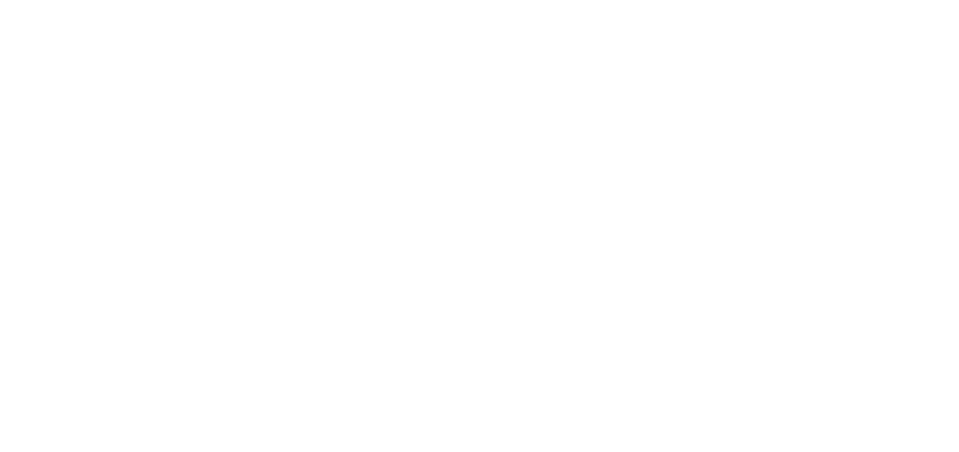
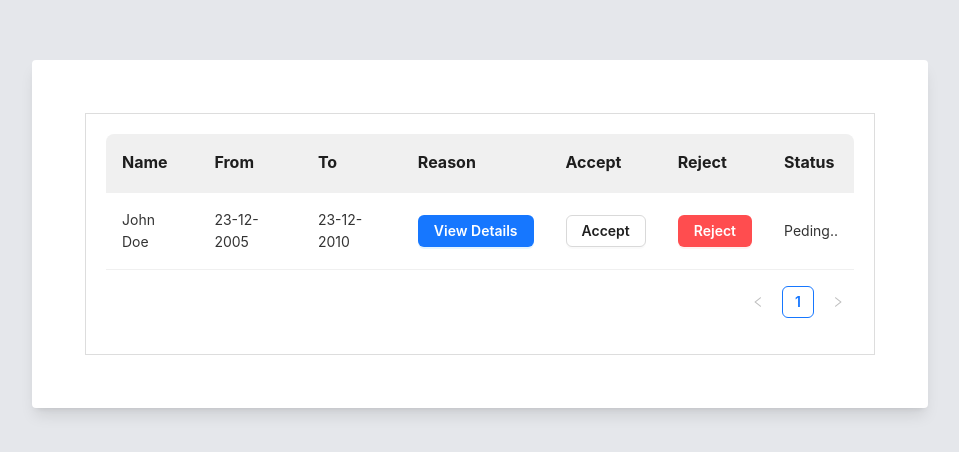
Before and after one commit to Kaviprasathk47/BAPS-last, a React (Vite) app: page /LeaveInfo in a window 1280 px wide. Before the commit this address had no page. Shown: the part 166-618 px from the top of the page, without its empty margins (160-1119 px from the left). Built offline with nearby package versions, Linux system fonts and the light colour scheme.

Commit message:
SideBar upgraded

```diff
--- a/index.html
+++ b/index.html
@@ -4,7 +4,7 @@
     <meta charset="UTF-8" />
     <link rel="icon" type="image/svg+xml" href="src/Images/logo.png" />
     <meta name="viewport" content="width=device-width, initial-scale=1.0" />
-    <title>Vite + React</title>
+    <title>BAPS</title>
   </head>
   <body>
     <div id="root"></div>
--- a/package.json
+++ b/package.json
@@ -10,14 +10,20 @@
     "preview": "vite preview"
   },
   "dependencies": {
+    "@fortawesome/free-solid-svg-icons": "^6.7.2",
+    "@fortawesome/react-fontawesome": "^0.2.2",
     "@natscale/react-calendar": "^0.0.0-beta.26",
     "antd": "^5.22.5",
     "apexcharts": "^4.3.0",
     "date-fns": "^4.1.0",
+    "fa-icons": "^0.2.0",
+    "lucide-react": "^0.469.0",
     "react": "^18.3.1",
     "react-apexcharts": "^1.7.0",
     "react-calendar": "^5.1.0",
     "react-dom": "^18.3.1",
+    "react-icons": "^5.4.0",
+    "react-pro-sidebar": "^1.1.0",
     "victory": "^37.3.5"
   },
   "devDependencies": {
--- a/src/App.jsx
+++ b/src/App.jsx
@@ -1,8 +1,10 @@
 import React from 'react'
 import MainPage from './components/MainPage.jsx';
 import Chart from './components/dashboard/Popup.jsx'
+import SideBar from './SideBar/Sidebar.jsx'
 import { Route, Routes } from 'react-router-dom';
 import LeaveFormPage from './components/LeaveFolder/LeaveForm.jsx';
+import LeaveInfo from './components/LeaveFolder/LeaveInfo.jsx';
 import AboutPage from './components/AboutPage.jsx';
 document.title = "BAPS";
 const App = () => {
@@ -10,19 +12,24 @@
     <div>
       <Routes>
 
-        {/* <Route
+        <Route
         path='/' element ={<MainPage/>}
-        /> */}
+        />
           <Route
         path='/Popup' element ={<Chart/>}
         />
            <Route
         path='/leave' element ={<LeaveFormPage/>}
         />
+        <Route
+        path='/SideBar' element ={<SideBar/>}
+        />
           <Route
         path='/about' element ={<AboutPage/>}
         />
-
+<Route
+        path='/LeaveInfo' element ={<LeaveInfo/>}
+        />
       </Routes>
 
 
--- /dev/null
+++ b/src/SideBar/Sidebar.jsx
@@ -0,0 +1,119 @@
+import React, { useState } from 'react';
+import { Home, GraduationCap, Calendar, LayoutDashboard, Activity, BookOpen, FileText, ChevronDown, ChevronUp, Menu } from 'lucide-react';
+
+const Sidebar = () => {
+  const [menuState, setMenuState] = useState({
+    menu1: false,
+    menu2: false,
+    menu3: false,
+  });
+  const [isOpen, setIsOpen] = useState(true);
+
+  const toggleMenu = (menu) => {
+    setMenuState((prevState) => ({
+      ...prevState,
+      [menu]: !prevState[menu],
+    }));
+  };
+
+  const menuItems = [
+    {
+      id: 'menu1',
+      title: 'Home',
+      icon: <Home className="w-5 h-5" />,
+      subItems: [
+        { title: 'Dashboard', icon: <LayoutDashboard className="w-4 h-4" /> },
+        { title: 'Status', icon: <Activity className="w-4 h-4" /> }
+      ]
+    },
+    {
+      id: 'menu2',
+      title: 'Academics',
+      icon: <GraduationCap className="w-5 h-5" />,
+      subItems: [
+        { title: 'Homework', icon: <BookOpen className="w-4 h-4" /> }
+      ]
+    },
+    {
+      id: 'menu3',
+      title: 'Leave',
+      icon: <Calendar className="w-5 h-5" />,
+      subItems: [
+        { title: 'Leave Application', icon: <FileText className="w-4 h-4" /> }
+      ]
+    }
+  ];
+
+  return (
+    <div className="relative">
+      {/* Persistent toggle button - always visible */}
+      <button
+        onClick={() => setIsOpen(!isOpen)}
+        className={`
+          fixed top-4 left-4 z-50
+          p-2 bg-white shadow-md rounded-lg
+          hover:bg-gray-100 transition-all duration-300
+          ${isOpen ? 'left-64' : 'left-4'}
+        `}
+        aria-label={isOpen ? 'Close sidebar' : 'Open sidebar'}
+      >
+        <Menu className="w-6 h-6 text-gray-700" />
+      </button>
+
+      {/* Sidebar */}
+      <div
+        className={`
+          fixed top-0 left-0 h-screen bg-white shadow-lg w-64
+          transition-transform duration-300 ease-in-out
+          ${isOpen ? 'translate-x-0' : '-translate-x-full'}
+        `}
+      >
+        <div className="flex items-center justify-between p-4 border-b">
+          <h1 className="text-xl font-semibold text-gray-800">School Portal</h1>
+        </div>
+
+        <nav className="p-4">
+          <ul className="space-y-2">
+            {menuItems.map((menu) => (
+              <li key={menu.id} className="rounded-lg overflow-hidden">
+                <button
+                  onClick={() => toggleMenu(menu.id)}
+                  className="w-full flex items-center justify-between p-3 hover:bg-gray-100 rounded-lg transition-colors group"
+                >
+                  <div className="flex items-center space-x-3">
+                    <span className="text-gray-600 group-hover:text-gray-900">
+                      {menu.icon}
+                    </span>
+                    <span className="font-medium text-gray-700 group-hover:text-gray-900">
+                      {menu.title}
+                    </span>
+                  </div>
+                  {menuState[menu.id] ? (
+                    <ChevronUp className="w-4 h-4 text-gray-500" />
+                  ) : (
+                    <ChevronDown className="w-4 h-4 text-gray-500" />
+                  )}
+                </button>
+
+                {menuState[menu.id] && (
+                  <ul className="mt-1 ml-4 space-y-1">
+                    {menu.subItems.map((subItem, index) => (
+                      <li key={index}>
+                        <button className="w-full flex items-center space-x-3 p-3 text-gray-600 hover:bg-gray-100 rounded-lg transition-colors">
+                          <span className="text-gray-500">{subItem.icon}</span>
+                          <span>{subItem.title}</span>
+                        </button>
+                      </li>
+                    ))}
+                  </ul>
+                )}
+              </li>
+            ))}
+          </ul>
+        </nav>
+      </div>
+    </div>
+  );
+};
+
+export default Sidebar;
--- /dev/null
+++ b/src/components/LeaveFolder/LeaveInfo.css
@@ -0,0 +1,15 @@
+.custom-table {
+    border: 1px solid #ddd;
+    margin: 5px;
+    padding: 20px;
+  }
+
+  .custom-table .ant-table-thead > tr > th {
+    background-color: #f0f0f0;
+    font-weight: bold;
+    font-size: medium;
+  }
+
+  .custom-table .ant-table-tbody > tr > td {
+    color: #333;
+  }
--- /dev/null
+++ b/src/components/LeaveFolder/LeaveInfo.jsx
@@ -0,0 +1,135 @@
+import React, { useState } from "react";
+import { Modal, Button, Table } from "antd";
+import "./LeaveInfo.css";
+// import { useLocation } from "react-router-dom";
+
+const LeaveInfo = () => {
+  // const location = useLocation();
+  // const { reasonValue} = location.state || {};
+  const [isModalVisible, setIsModalVisible] = useState(false);
+  const [modalData, setModalData] = useState(null);
+  const [LeaveData, SetleaveData] = useState();
+  const dataSource = [
+    {
+      key: "1",
+      name: "John Doe",
+      datefrm: "23-12-2005",
+      dateTo: "23-12-2010",
+      reason: "good",
+      status: "Peding..",
+    },
+  ];
+
+  // Table column configuration
+  const columns = [
+    {
+      title: "Name", // Column header
+      dataIndex: "name", // Key from dataSource
+      key: "name", // Unique key for the column
+    },
+    {
+      title: "From",
+      dataIndex: "datefrm",
+      key: "datefrm",
+    },
+    {
+      title: "To",
+      dataIndex: "dateTo",
+      key: "dateTo",
+    },
+    {
+      title: "Reason",
+      key: "reason",
+      render: (_, records) => (
+        <Button
+          type="primary"
+          onClick={() => {
+            setModalData(records);
+            setIsModalVisible(true);
+          }}
+        >
+          <span className="font-semibold">View Details</span>
+        </Button>
+      ),
+    },
+    {
+      title: "Accept",
+      key: "acc",
+      render: (_, records) => (
+        <Button
+          type=""
+          onClick={() => {
+            SetleaveData(true);
+            style = {
+              backgroundColor: "green",
+              color: "white",
+              borderColor: "green",
+            };
+          }}
+        >
+          <span className="font-semibold">Accept</span>
+        </Button>
+      ),
+    },
+    {
+      title: "Reject",
+      key: "",
+      render: (_, records) => (
+        <Button
+          type="primary"
+          danger
+          onClick={() => {
+            SetleaveData(false);
+          }}
+        >
+          <span className="font-semibold">Reject</span>
+        </Button>
+      ),
+    },
+    {
+      title: "Status",
+      dataIndex: "status",
+    },
+  ];
+
+  return (
+    <div className="flex h-screen justify-center items-center bg-gray-200 p-8">
+      <div className="max-w-4xl bg-white p-8 rounded shadow-lg">
+        <form className="grid grid-cols-1 p-2">
+          <div className="flex flex-row space-x-5 max-w-full p-2">
+            <Table
+              dataSource={dataSource}
+              columns={columns}
+              className="custom-table"
+              pagination={{ pageSize: 5 }}
+            />
+            <Modal
+              title="Leave Details"
+              open={isModalVisible}
+              footer={null}
+              closable={true}
+              onCancel={() => setIsModalVisible(false)}
+            >
+              {modalData ? (
+                <div className="p-4 justify-center text-center ">
+                  <h2 className="text-xl tracking-wider capitalize">
+                    {modalData.name}
+                  </h2>
+                  <h2 className="tracking-widest capitalize">
+                    {modalData.reason || "Reason not provided"}
+                  </h2>
+                </div>
+              ) : (
+                <div>
+                  <strong>NO data available</strong>
+                </div>
+              )}
+            </Modal>
+          </div>
+        </form>
+      </div>
+    </div>
+  );
+};
+
+export default LeaveInfo;
```
Also changed, not shown: src/components/LeaveFolder/LeaveForm.jsx (+48 -10 lines), src/SideBar/Sidebar.css (added), 1 other file (tests, documents, lock files or other folders).
